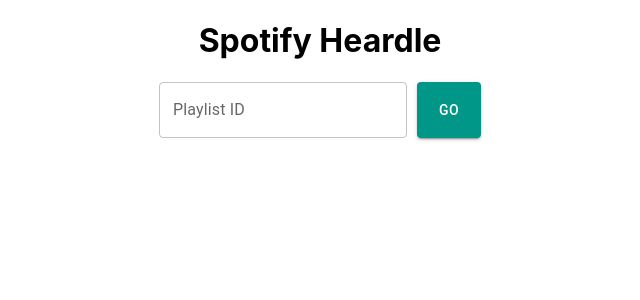
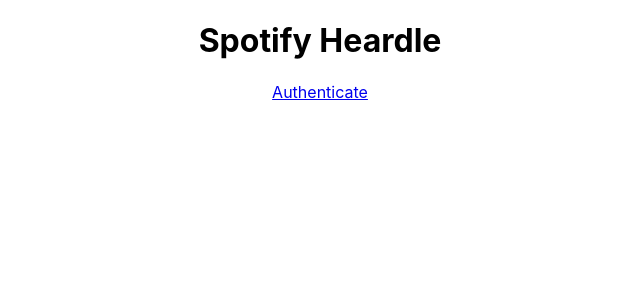
Before and after one commit to MrKren/spordle, a React (Create React App) app: page / in a window 1280 px wide. Shown: the top 300 px of the page, without its empty margins (320-960 px from the left). Built offline with nearby package versions, Linux system fonts and the light colour scheme.

Commit message:
Add auth flow

```diff
--- a/src/App/App.tsx
+++ b/src/App/App.tsx
@@ -1,4 +1,4 @@
-import React from "react";
+import React, { useState, useEffect } from "react";
 import { createTheme, ThemeProvider } from "@mui/material/styles";
 import Container from "@mui/material/Container";
 import Selector from "../Components/Selector";
@@ -14,14 +14,38 @@
   },
 });
 
+const clientId = encodeURIComponent("cd8d92cbc0ea42fc8ad3e9b0997b1b8b");
+const redirectUri = encodeURIComponent("http://localhost:3000");
+let authUrl = `https://accounts.spotify.com/authorize`;
+authUrl += "?response_type=token";
+authUrl += `&client_id=${clientId}`;
+authUrl += `&redirect_uri=${redirectUri}`;
+
 function App() {
+  const [authenticated, setAuthenticated] = useState(false as boolean);
+  const [token, setToken] = useState(null as null | string);
+  const currentUrl = window.location.href;
+
+  useEffect(() => {
+    const index = currentUrl.indexOf("#") + 1;
+    const searchUrl = `${currentUrl.slice(0, index)}&${currentUrl.slice(
+      index
+    )}`;
+    const tokenSearch = new URLSearchParams(searchUrl);
+    if (tokenSearch.get("access_token")) {
+      setAuthenticated(true);
+      setToken(tokenSearch.get("access_token"));
+    }
+  }, [currentUrl]);
+
   return (
     <ThemeProvider theme={theme}>
       <Container
         sx={{ display: "flex", flexDirection: "column", alignItems: "center" }}
       >
         <h1>Spotify Heardle</h1>
-        <Selector />
+        {!authenticated && <a href={authUrl}>Authenticate</a>}
+        {authenticated && <Selector />}
       </Container>
     </ThemeProvider>
   );
```
